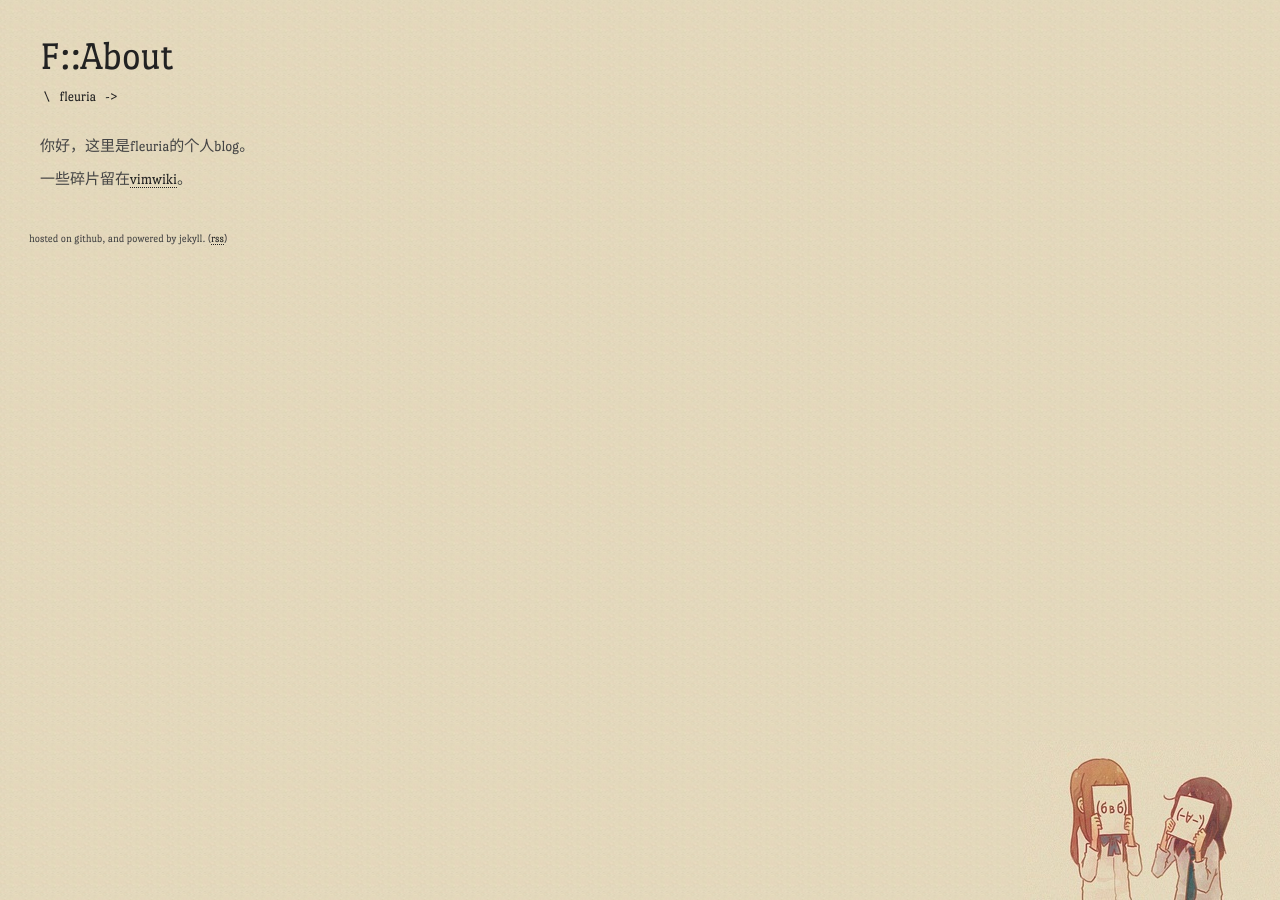
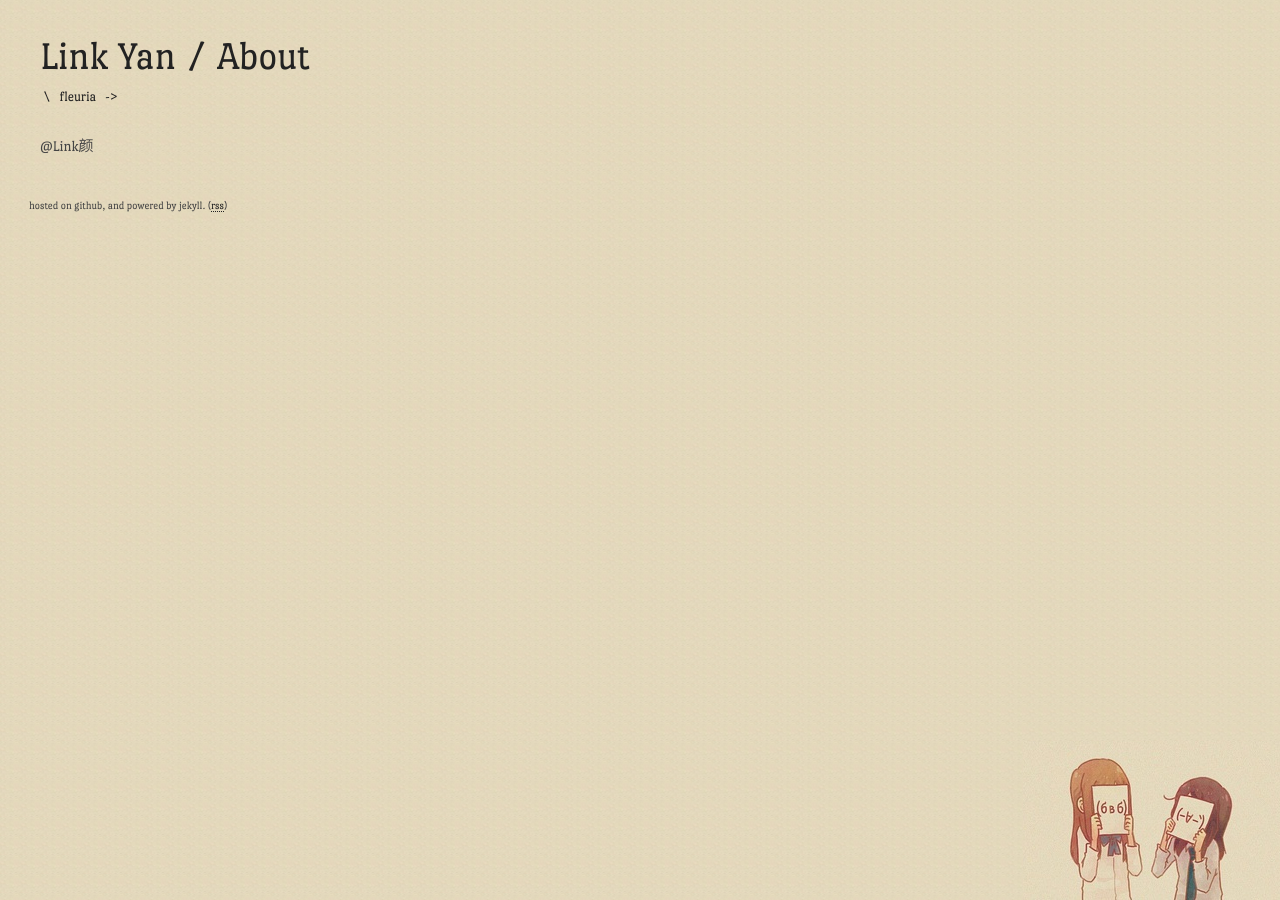
Before and after one commit to AllenYon/LinkYan.github.io, a Jekyll site: the page built from about.md, in a window 1280 px wide. Built offline with Jekyll 4.4.1, drawn with Linux system fonts in a browser that asks for light colours; Markdown is read by kramdown in place of the engine named in the settings; comment, search, counter and statistics services are not loaded.

Commit message:
Update about.md

```diff
--- a/about.md
+++ b/about.md
@@ -1,8 +1,6 @@
 ---
 layout: post
-title: F::About
+title: Link Yan / About
 ---
 
-你好，这里是fleuria的个人blog。
-
-一些碎片留在[vimwiki](http://fleurer.github.com/vimwiki/)。
+@Link颜
```
